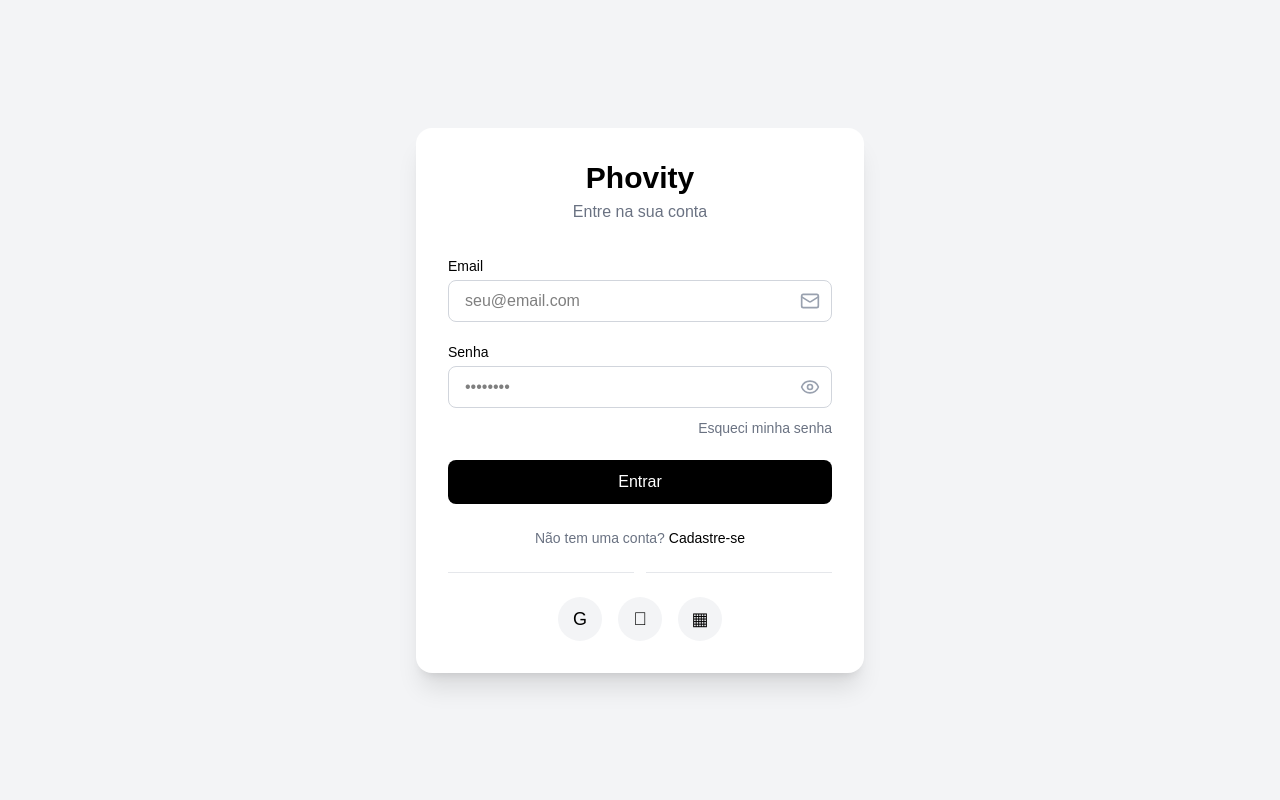
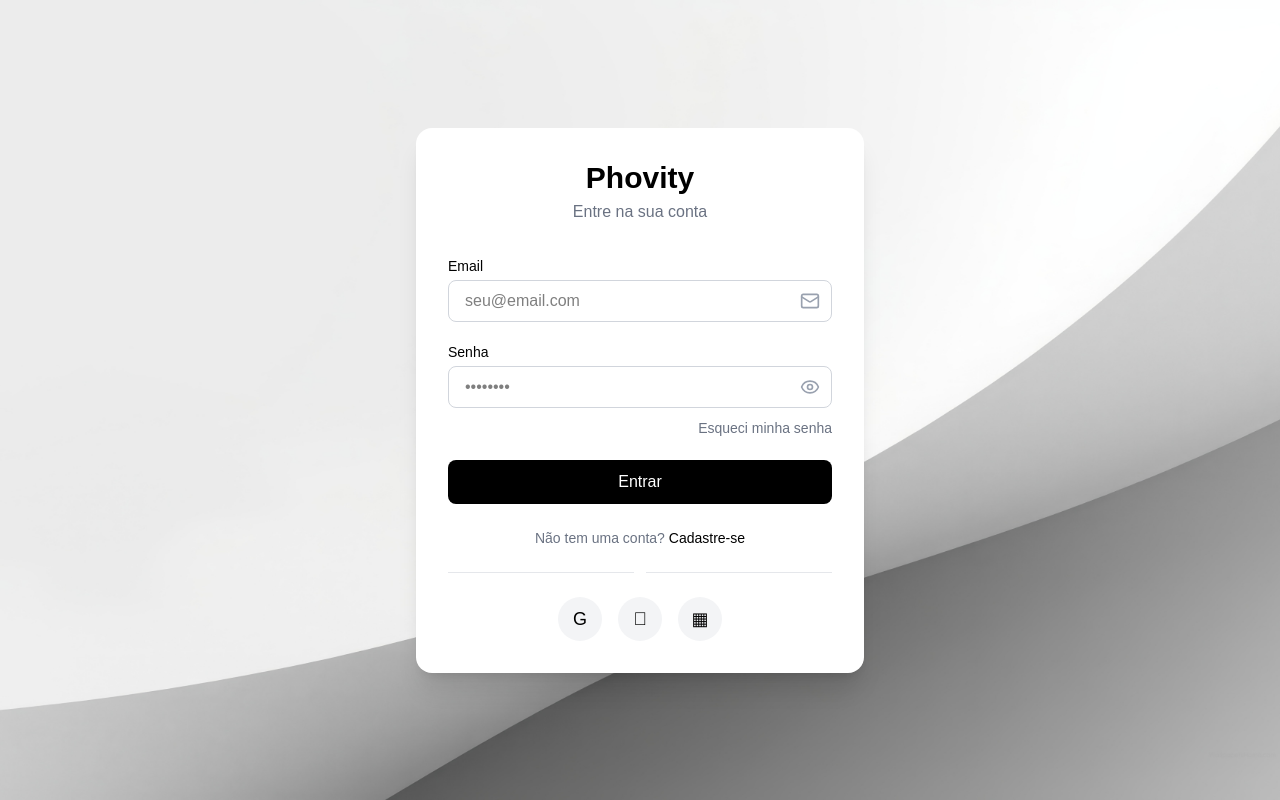
Before and after one commit to Lucas-Jacchetti/Phovity, a Next.js app in the folder frontend/: page /login in a window 1280 px wide. Built offline with nearby package versions, Linux system fonts and the light colour scheme.

Commit message:
fundo página de login

```diff
--- a/frontend/app/login/page.tsx
+++ b/frontend/app/login/page.tsx
@@ -9,13 +9,13 @@ export default function LoginPage() {
 
   return (
 
-    <div className="min-h-screen flex items-center justify-center bg-gray-100 px-4">
-      {/* <Image
-      src="/fundo.jpg"
-      fill={true}
-      className='absolute inset-0 w-full h-full object-cover -z-10'
-      alt="Fundo"
-      /> */}
+    <div className="min-h-screen flex items-center justify-center px-4">
+      <Image
+        src="/fundo.jpg"
+        fill={true}
+        className='absolute inset-0 w-full h-full object-cover -z-10'
+        alt="Fundo"
+      />
       <div className="w-full max-w-md bg-white rounded-2xl shadow-xl p-8">
         <h1 className="text-3xl font-bold text-center text-black">Phovity</h1>
         <p className="text-center text-gray-500 mt-1">
```
Also changed, not shown: frontend/public/fundo.jpg.
